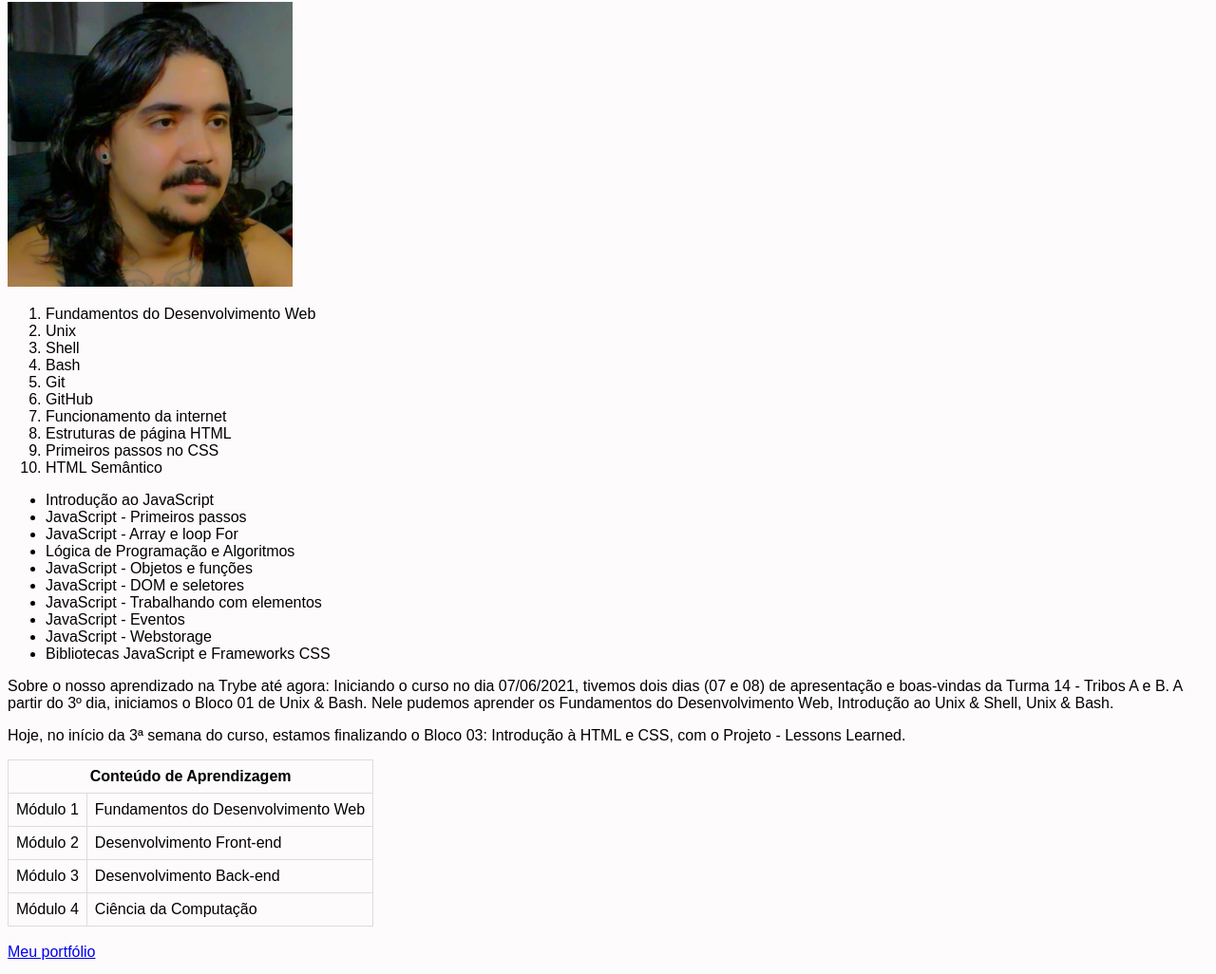
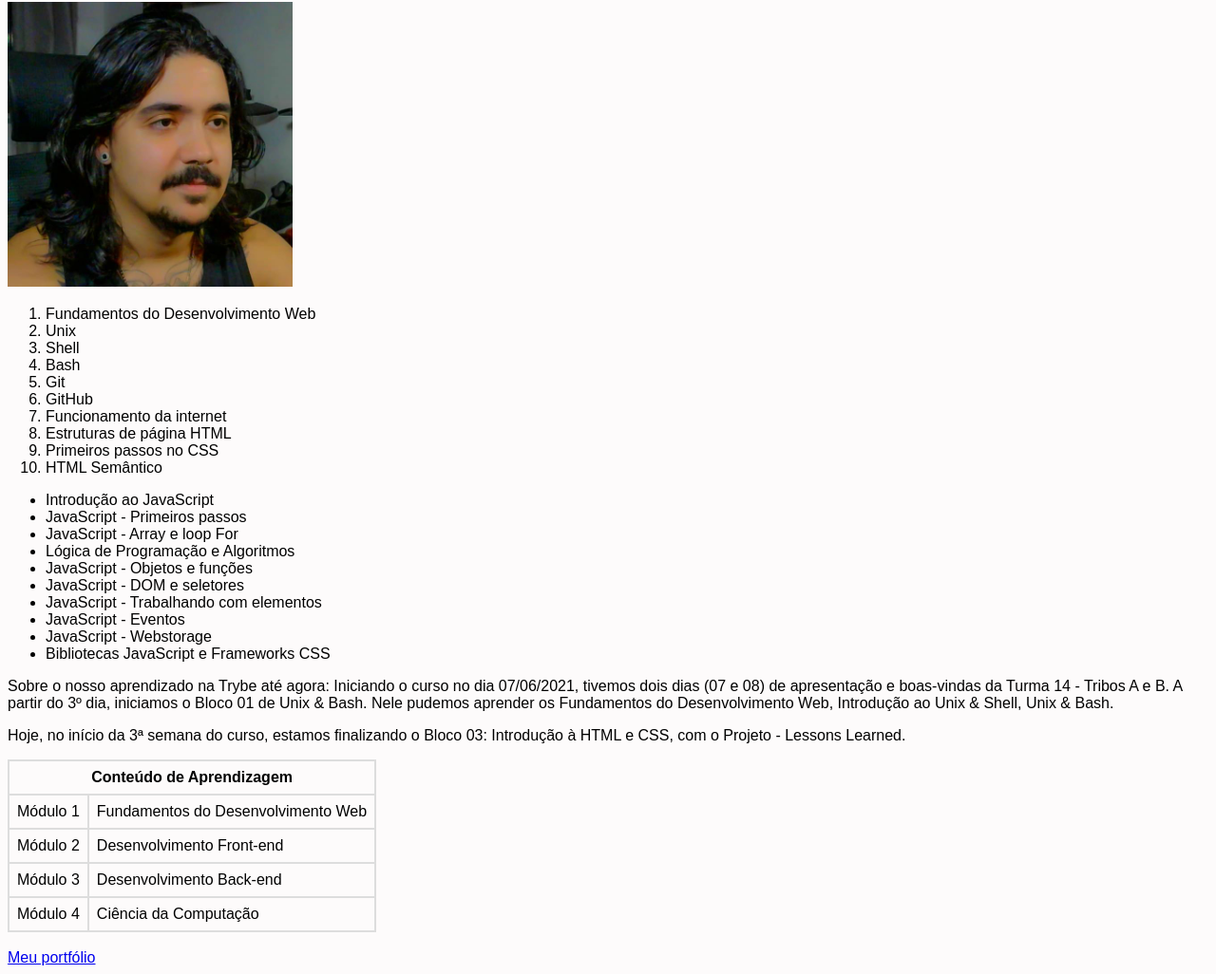
Before and after one commit to israelnazareth/lessons-learned-project, a website: page index.html in a window 1280 px wide. Shown: the part 66-1092 px from the top of the page at 95% size. Drawn offline with Linux system fonts and the light colour scheme.

Commit message:
Alguns ajustes no css

```diff
--- a/style.css
+++ b/style.css
@@ -18,6 +18,6 @@ table {
 }
 
 td, th {
-  border: 1px solid #dddddd;
+  border: 2px solid #ddd;
   padding: 8px;
 }
```
